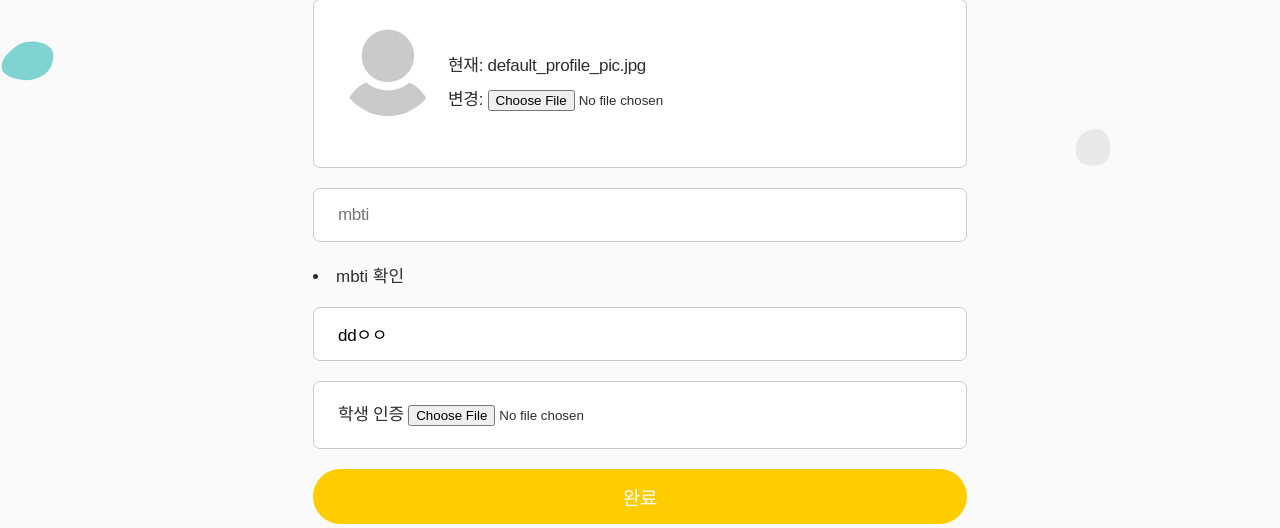
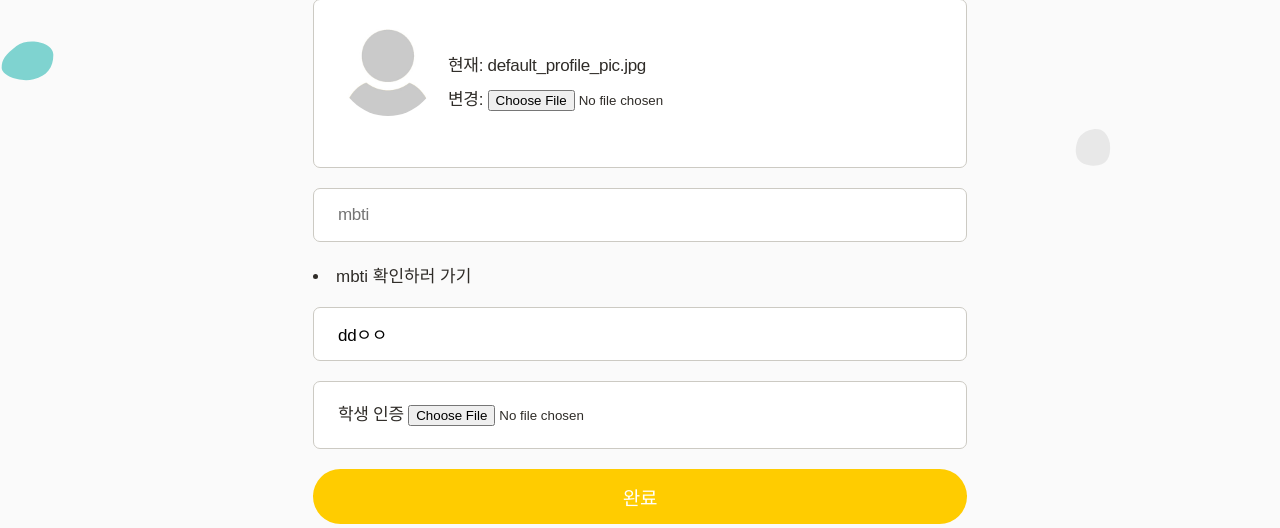
Before and after one commit to hxxeun/mbchatting, a Django app: page /set-profile/ in a window 1280 px wide. Shown: the part 268-796 px from the top of the page. Run offline with Django 4.2, Linux system fonts and the light colour scheme; a user stored in the database is signed in; some libraries are stand-ins or nearby versions; some web fonts are replaced.

Commit message:
MBTI검사 페이지 새페이지로 열기

```diff
--- a/board/templates/board/profile_set_form.html
+++ b/board/templates/board/profile_set_form.html
@@ -35,7 +35,7 @@
         {% endfor%}
       </div>
       <div>
-        <li><a href="https://www.16personalities.com/ko">mbti 확인</a></li>
+        <li><a href="https://www.16personalities.com/ko" target="_blank">mbti 확인하러 가기</a></li>
       </div>
       <div class="content">
         {{ form.intro|add_class:"cp-input"|add_error_class:"error"|attr:"placeholder:자신을 소개해 주세요!" }}
```
